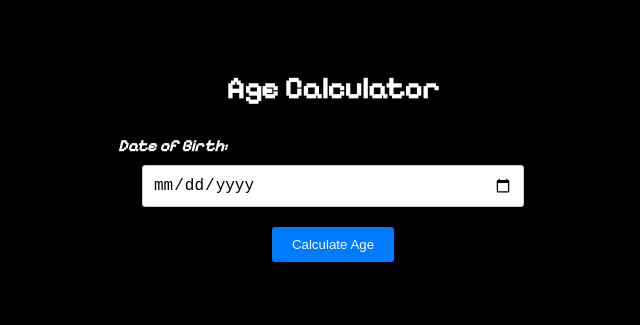
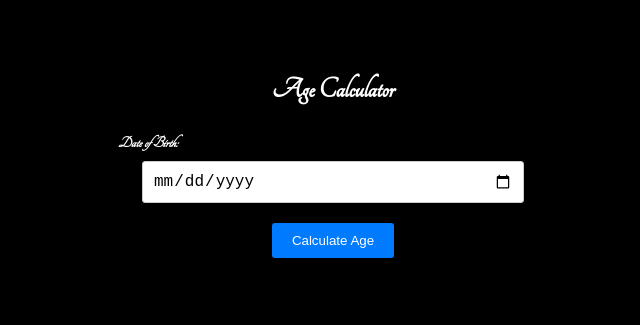
Before and after one commit to Amaanku/codealpha_task-AgeCALC, a plain HTML site: page index.html in a window 1280 px wide. Shown: the part 224-549 px from the top of the page, without its empty margins (307-947 px from the left). Drawn offline with Linux system fonts and the light colour scheme; a web font is replaced by a local one.

Commit message:
Update css accordering to browsers

```diff
--- a/styles.css
+++ b/styles.css
@@ -1,8 +1,15 @@
 body {
-    font-family: 'Pixelify Sans', sans-serif;
+    font-family: 'Tangerine', serif;
+    /*     font-family: 'Pixelify Sans', sans-serif; */
     background-color: #000;
+    display: -webkit-box;
+    display: -ms-flexbox;
     display: flex;
+    -webkit-box-pack: center;
+    -ms-flex-pack: center;
     justify-content: center;
+    -webkit-box-align: center;
+    -ms-flex-align: center;
     align-items: center;
     height: 100vh;
     margin: 0;
@@ -12,6 +19,7 @@ body {
     background-color: #fff;
     padding: 20px;
     border-radius: 5px;
+    -webkit-box-shadow: 0 0 10px rgba(0, 0, 0, 0.2);
     box-shadow: 0 0 10px rgba(0, 0, 0, 0.2);
     text-align: center;
 }
@@ -49,7 +57,6 @@ button {
 
 button:hover {
     background-color: #0056b3;
-
 }
 
 p {
@@ -59,6 +66,7 @@ p {
     font-size: 40px;
     text-shadow: 4px 4px 3px #384447;
 }
+
 .calculator {
     width: 450px;
     background-color: black;
```
